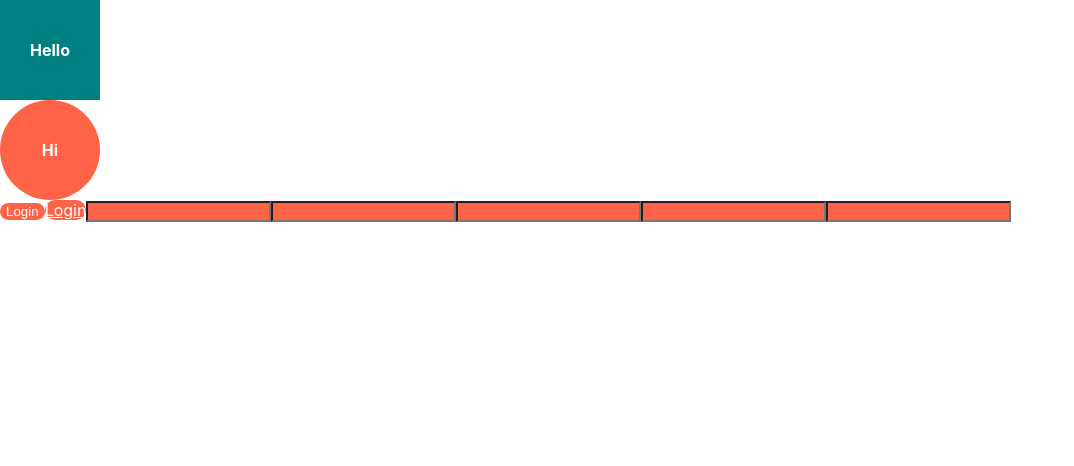
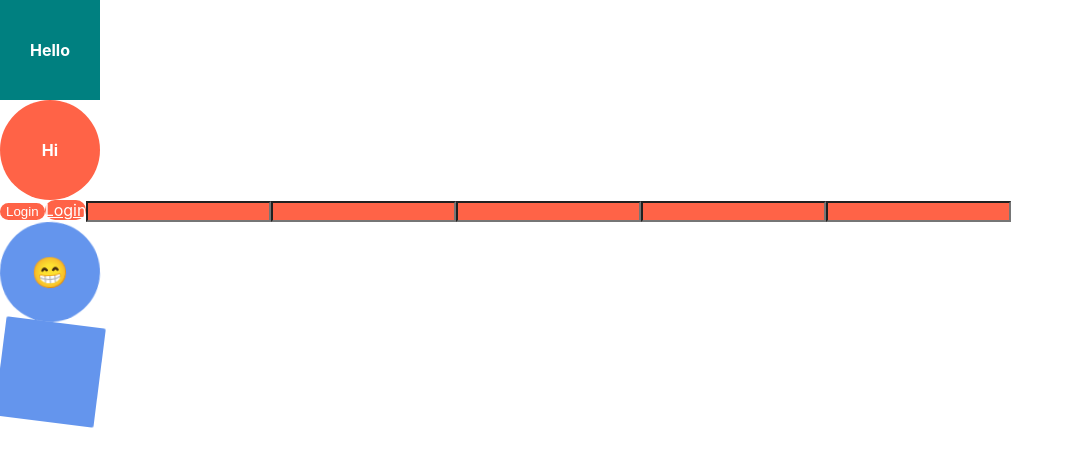
Before and after one commit to shin-eunji/react-query, a JavaScript app: page / in a window 1280 px wide. Shown: the top 466 px of the page, without its empty margins (0-1074 px from the left). Built offline with nearby package versions, Linux system fonts and the light colour scheme; the HTML template or start-up script is replaced by a standard one.

Commit message:
feat: animation

```diff
--- a/src/App.js
+++ b/src/App.js
@@ -1,4 +1,4 @@
-import styled from "styled-components";
+import styled, { keyframes } from "styled-components";
 
 function App () {
 
@@ -21,6 +21,13 @@ function App () {
       <Input  />
       <Input  />
       <Input  />
+
+      <BoxAnimation>
+        <span>😁</span>
+      </BoxAnimation>
+      <BoxAnimationTwo />
+
+
     </Container>
   );
 }
@@ -51,7 +58,55 @@ const Btn = styled.button`
 `;
 const Input = styled.input.attrs({ required: true, minLength: 10 })`
   background: tomato;
+`;
+const rotationAnimation = keyframes`
+  from {
+    transform: rotate(0deg);
+    border-radius: 0;
+  }
+  to {
+    transform: rotate(360deg);
+    border-radius: 100px;
+  }
+`;
 
+const rotationAnimationTwo = keyframes`
+  0% {
+    transform: rotate(0deg);
+    border-radius: 0;
+  }
+  50% {
+    transform: rotate(360deg);
+    border-radius: 100px;
+  }
+  100% {
+    transform: rotate(0deg);
+    border-radius: 0;
+  }
+`;
+const BoxAnimation = styled.div`
+  display: flex;
+  align-items: center;
+  justify-content: center;
+  width: 100px;
+  height: 100px;
+  background: cornflowerblue;
+  animation: ${rotationAnimation} 2s linear infinite;
+  span {
+    font-size: 30px;
+    &:hover {
+      font-size: 40px;
+    }
+    &:active {
+      opacity: 0;
+    }
+  }
+`;
+const BoxAnimationTwo = styled.div`
+  width: 100px;
+  height: 100px;
+  background: cornflowerblue;
+  animation: ${rotationAnimationTwo} 2s linear infinite;
 `;
 
 export default App;
```
